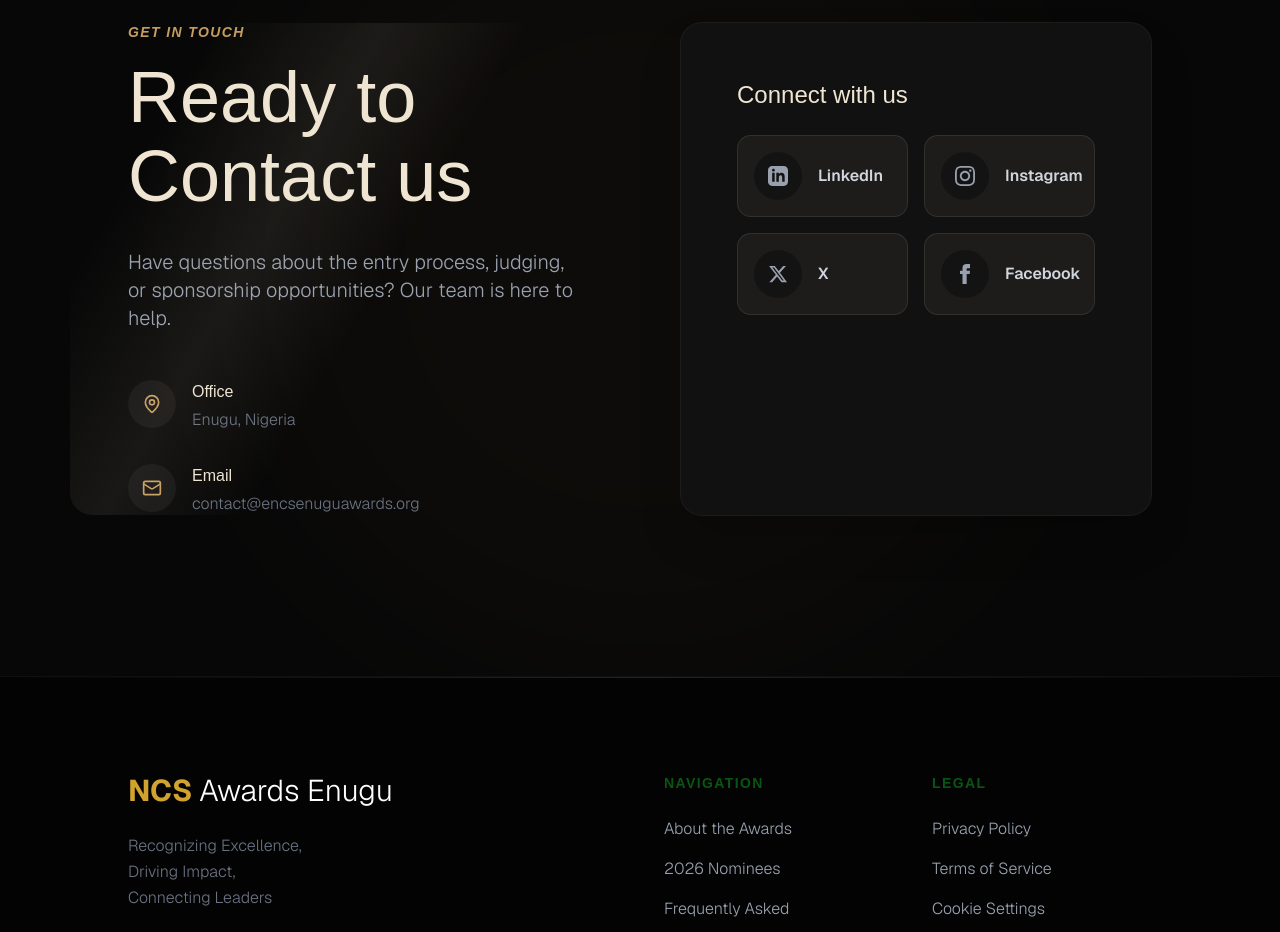
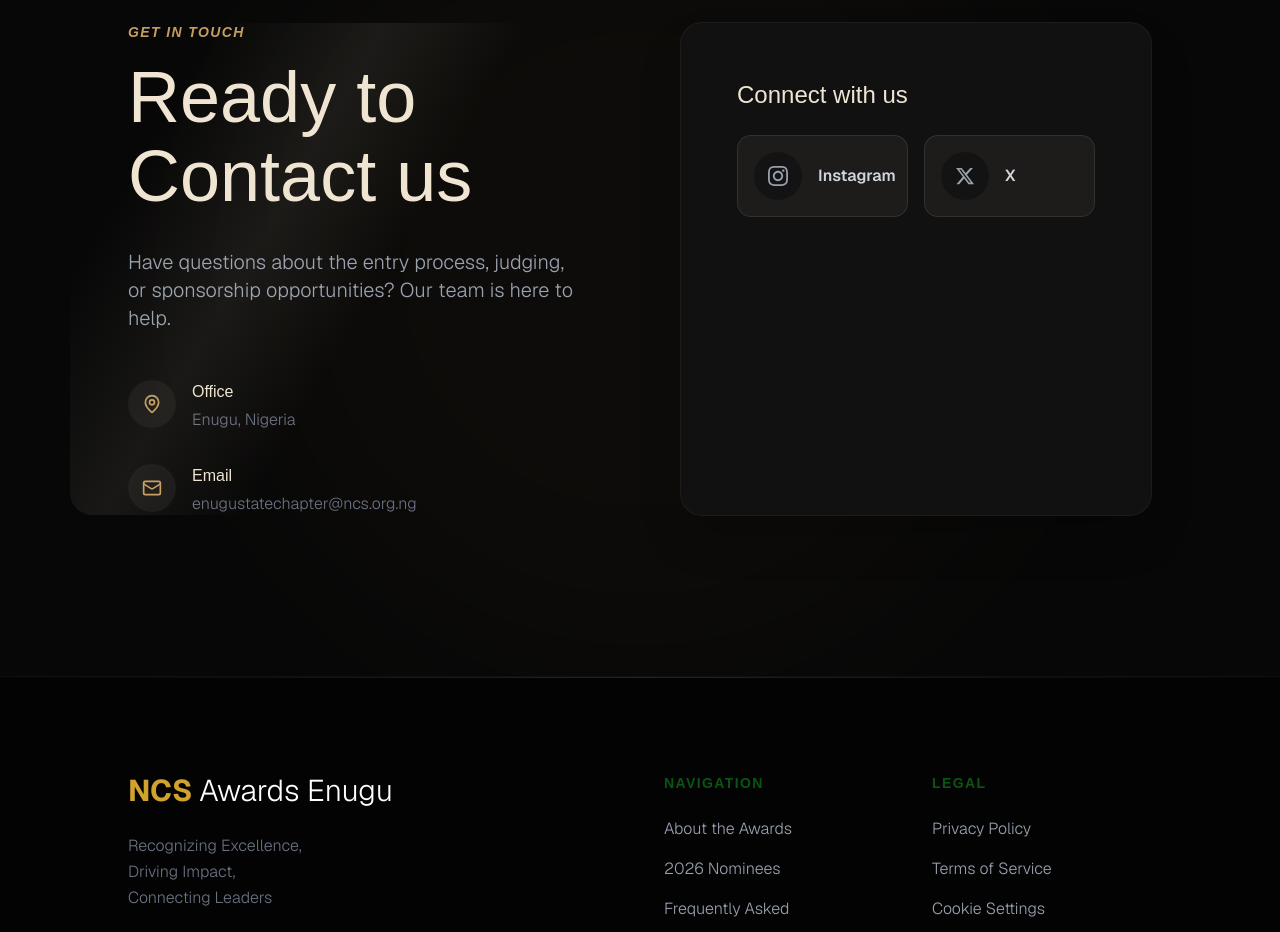
Before and after one commit to LandryOkoye/ncs-enugu, a Next.js app: page / in a window 1280 px wide. Shown: the part 5400-6332 px from the top of the page. Built offline with nearby package versions, Linux system fonts and the light colour scheme; a web font is replaced by a local one.

Commit message:
added socials links and email address

```diff
--- a/app/page.tsx
+++ b/app/page.tsx
@@ -502,7 +502,7 @@ export default function Home() {
                 </div>
                 <div>
                   <h5 className="mb-1 group-hover:text-[#c59d5f] transition-colors">Email</h5>
-                  <p className="text-gray-500 font-light">contact@encsenuguawards.org</p>
+                  <p className="text-gray-500 font-light">enugustatechapter@ncs.org.ng</p>
                 </div>
               </div>
             </motion.div>
@@ -519,30 +519,30 @@ export default function Home() {
             <div className="space-y-8 relative z-10">
               <h4 className="text-2xl font-light text-[#efe5d2] mb-6">Connect with us</h4>
               <div className="grid grid-cols-1 sm:grid-cols-2 gap-4">
-                <motion.a href="#" className="flex items-center gap-4 group p-4 rounded-xl bg-[#efe5d2]/5 border border-[#efe5d2]/10 hover:border-[#c59d5f]/50 transition-all duration-300 hover:bg-[#efe5d2]/10" whileHover={prefersReducedMotion ? undefined : { x: 6, scale: 1.02 }} whileTap={{ scale: 0.98 }} transition={{ type: "spring", stiffness: 320, damping: 22 }}>
+                {/* <motion.a href="#" className="flex items-center gap-4 group p-4 rounded-xl bg-[#efe5d2]/5 border border-[#efe5d2]/10 hover:border-[#c59d5f]/50 transition-all duration-300 hover:bg-[#efe5d2]/10" whileHover={prefersReducedMotion ? undefined : { x: 6, scale: 1.02 }} whileTap={{ scale: 0.98 }} transition={{ type: "spring", stiffness: 320, damping: 22 }}>
                   <div className="w-12 h-12 rounded-full bg-black/30 flex items-center justify-center shrink-0 group-hover:bg-[#c59d5f] transition-colors duration-300">
                     <svg className="w-5 h-5 text-gray-400 group-hover:text-[#efe5d2] transition-colors" fill="currentColor" viewBox="0 0 24 24"><path d="M19 0h-14c-2.761 0-5 2.239-5 5v14c0 2.761 2.239 5 5 5h14c2.762 0 5-2.239 5-5v-14c0-2.761-2.238-5-5-5zm-11 19h-3v-11h3v11zm-1.5-12.268c-.966 0-1.75-.79-1.75-1.764s.784-1.764 1.75-1.764 1.75.79 1.75 1.764-.783 1.764-1.75 1.764zm13.5 12.268h-3v-5.604c0-3.368-4-3.113-4 0v5.604h-3v-11h3v1.765c1.396-2.586 7-2.777 7 2.476v6.759z" /></svg>
                   </div>
                   <span className="font-semibold text-gray-300 group-hover:text-[#efe5d2] transition-colors">LinkedIn</span>
-                </motion.a>
-                <motion.a href="#" className="flex items-center gap-4 group p-4 rounded-xl bg-[#efe5d2]/5 border border-[#efe5d2]/10 hover:border-[#c59d5f]/50 transition-all duration-300 hover:bg-[#efe5d2]/10" whileHover={prefersReducedMotion ? undefined : { x: 6, scale: 1.02 }} whileTap={{ scale: 0.98 }} transition={{ type: "spring", stiffness: 320, damping: 22 }}>
+                </motion.a> */}
+                <motion.a href="https://instagram.com/ncsenugu" target="_blank" className="flex items-center gap-4 group p-4 rounded-xl bg-[#efe5d2]/5 border border-[#efe5d2]/10 hover:border-[#c59d5f]/50 transition-all duration-300 hover:bg-[#efe5d2]/10" whileHover={prefersReducedMotion ? undefined : { x: 6, scale: 1.02 }} whileTap={{ scale: 0.98 }} transition={{ type: "spring", stiffness: 320, damping: 22 }}>
                   <div className="w-12 h-12 rounded-full bg-black/30 flex items-center justify-center shrink-0 group-hover:bg-[#c59d5f] transition-colors duration-300">
                     <svg className="w-5 h-5 text-gray-400 group-hover:text-[#efe5d2] transition-colors" fill="currentColor" viewBox="0 0 24 24"><path d="M12 2.163c3.204 0 3.584.012 4.85.07 3.252.148 4.771 1.691 4.919 4.919.058 1.265.069 1.645.069 4.849 0 3.205-.012 3.584-.069 4.849-.149 3.225-1.664 4.771-4.919 4.919-1.266.058-1.644.07-4.85.07-3.204 0-3.584-.012-4.849-.07-3.26-.149-4.771-1.699-4.919-4.92-.058-1.265-.07-1.644-.07-4.849 0-3.204.013-3.583.07-4.849.149-3.227 1.664-4.771 4.919-4.919 1.266-.057 1.645-.069 4.849-.069zm0-2.163c-3.259 0-3.667.014-4.947.072-4.358.2-6.78 2.618-6.98 6.98-.059 1.281-.073 1.689-.073 4.948 0 3.259.014 3.668.072 4.948.2 4.358 2.618 6.78 6.98 6.98 1.281.058 1.689.072 4.948.072 3.259 0 3.668-.014 4.948-.072 4.354-.2 6.782-2.618 6.979-6.98.059-1.28.073-1.689.073-4.948 0-3.259-.014-3.667-.072-4.947-.196-4.354-2.617-6.78-6.979-6.98-1.281-.059-1.69-.073-4.949-.073zm0 5.838c-3.403 0-6.162 2.759-6.162 6.162s2.759 6.163 6.162 6.163 6.162-2.759 6.162-6.163c0-3.403-2.759-6.162-6.162-6.162zm0 10.162c-2.209 0-4-1.79-4-4 0-2.209 1.791-4 4-4s4 1.791 4 4c0 2.21-1.791 4-4 4zm6.406-11.845c-.796 0-1.441.645-1.441 1.44s.645 1.44 1.441 1.44c.795 0 1.439-.645 1.439-1.44s-.644-1.44-1.439-1.44z" /></svg>
                   </div>
                   <span className="font-semibold text-gray-300 group-hover:text-[#efe5d2] transition-colors">Instagram</span>
                 </motion.a>
-                <motion.a href="#" className="flex items-center gap-4 group p-4 rounded-xl bg-[#efe5d2]/5 border border-[#efe5d2]/10 hover:border-[#c59d5f]/50 transition-all duration-300 hover:bg-[#efe5d2]/10" whileHover={prefersReducedMotion ? undefined : { x: 6, scale: 1.02 }} whileTap={{ scale: 0.98 }} transition={{ type: "spring", stiffness: 320, damping: 22 }}>
+                <motion.a href="https://www.x.com/ncsenugu" target="_blank" className="flex items-center gap-4 group p-4 rounded-xl bg-[#efe5d2]/5 border border-[#efe5d2]/10 hover:border-[#c59d5f]/50 transition-all duration-300 hover:bg-[#efe5d2]/10" whileHover={prefersReducedMotion ? undefined : { x: 6, scale: 1.02 }} whileTap={{ scale: 0.98 }} transition={{ type: "spring", stiffness: 320, damping: 22 }}>
                   <div className="w-12 h-12 rounded-full bg-black/30 flex items-center justify-center shrink-0 group-hover:bg-[#c59d5f] transition-colors duration-300">
                     <svg className="w-5 h-5 text-gray-400 group-hover:text-[#efe5d2] transition-colors" fill="currentColor" viewBox="0 0 24 24"><path d="M18.244 2.25h3.308l-7.227 8.26 8.502 11.24H16.17l-5.214-6.817L4.99 21.75H1.68l7.73-8.835L1.254 2.25H8.08l4.713 6.231zm-1.161 17.52h1.833L7.084 4.126H5.117z" /></svg>
                   </div>
                   <span className="font-semibold text-gray-300 group-hover:text-[#efe5d2] transition-colors">X</span>
                 </motion.a>
-                <motion.a href="#" className="flex items-center gap-4 group p-4 rounded-xl bg-[#efe5d2]/5 border border-[#efe5d2]/10 hover:border-[#c59d5f]/50 transition-all duration-300 hover:bg-[#efe5d2]/10" whileHover={prefersReducedMotion ? undefined : { x: 6, scale: 1.02 }} whileTap={{ scale: 0.98 }} transition={{ type: "spring", stiffness: 320, damping: 22 }}>
+                {/* <motion.a href="#" className="flex items-center gap-4 group p-4 rounded-xl bg-[#efe5d2]/5 border border-[#efe5d2]/10 hover:border-[#c59d5f]/50 transition-all duration-300 hover:bg-[#efe5d2]/10" whileHover={prefersReducedMotion ? undefined : { x: 6, scale: 1.02 }} whileTap={{ scale: 0.98 }} transition={{ type: "spring", stiffness: 320, damping: 22 }}>
                   <div className="w-12 h-12 rounded-full bg-black/30 flex items-center justify-center shrink-0 group-hover:bg-[#c59d5f] transition-colors duration-300">
                     <svg className="w-5 h-5 text-gray-400 group-hover:text-[#efe5d2] transition-colors" fill="currentColor" viewBox="0 0 24 24"><path d="M9 8h-3v4h3v12h5v-12h3.642l.358-4h-4v-1.667c0-.955.192-1.333 1.115-1.333h2.885v-5h-3.808c-3.596 0-5.192 1.583-5.192 4.615v3.385z" /></svg>
                   </div>
                   <span className="font-semibold text-gray-300 group-hover:text-[#efe5d2] transition-colors">Facebook</span>
-                </motion.a>
+                </motion.a> */}
               </div>
             </div>
           </motion.div>
```
